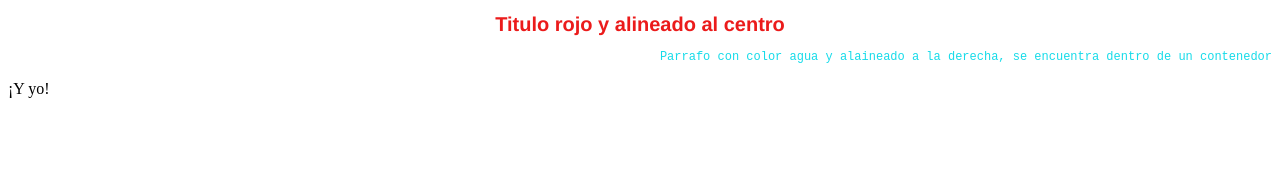
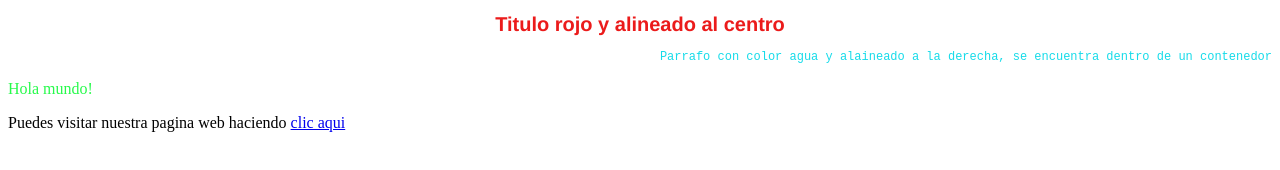
Before and after one commit to sharoltorres11/Sesion9, a plain HTML site: page index.html in a window 1280 px wide. Drawn offline with Linux system fonts and the light colour scheme.

Commit message:
Selector atributo

```diff
--- a/index.html
+++ b/index.html
@@ -17,6 +17,10 @@
             font-size: small;
             font-family: monospace
         }
+        #para1{
+            text-align: justify;
+            color: rgb(39, 250, 75);
+        }
     </style>
 </head>
 <body>
@@ -25,6 +29,8 @@
     <div class="contenido">
         <p>Parrafo con color agua y alaineado a la derecha, se encuentra dentro de un contenedor</p>
     </div>
-    <p>¡Y yo!</p>
+    <p id="para1">Hola mundo!</p>
+
+    <p>Puedes visitar nuestra pagina web haciendo <a href="https://www.unilibre.edu.co">clic aqui</a></p>
 </body>
 </html>
```
